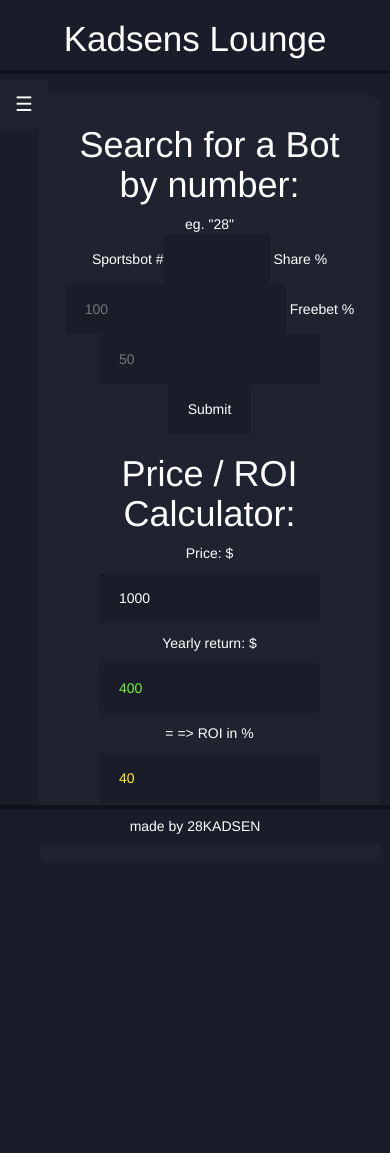
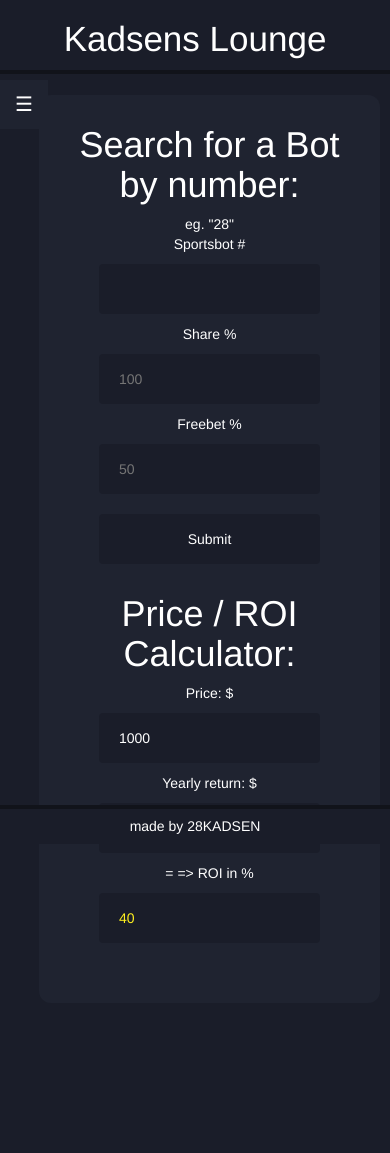
Before and after one commit to 28Drinks/kadsen-docker-real, a Flask app: page /roi in a window 390 px wide. Before the commit the page ends 834 px from the top, so only its background shows below. Run offline with Flask 2, Linux system fonts and the light colour scheme.

Commit message:
db update 12/10 and small design changes

```diff
--- a/my_project/static/roi.css
+++ b/my_project/static/roi.css
@@ -20,13 +20,30 @@ h3 {
 }
 
 @media only screen and (max-width: 1400px) {
-    .test {
+    .responsive-form {
         margin: auto;
         display: flex;
         flex-direction: column;
     }
-    .test input {
+    .responsive-form input {
         margin: 10px;
+    }
+}
+
+@media only screen and (max-width: 800px) {
+    .responsive-post-form {
+        margin: auto;
+        display: flex;
+        flex-direction: column;
+    }
+    .responsive-post-form input {
+        margin: 10px;
+    }
+}
+
+@media only screen and (max-width: 1400px) {
+    .responsive-post-form input {
+        margin-bottom: 10px;
     }
 }
 
--- a/my_project/templates/roi-result.html
+++ b/my_project/templates/roi-result.html
@@ -9,7 +9,7 @@
         <h1>Search for a Bot by number:</h1>
         <div class="post-form">
             <p>eg. "28"</p>
-            <form method="POST">
+            <form method="POST"class="responsive-post-form">
                 Sportsbot #<input type="number" step="1" min="0" max="9999" name="input_bot_number" value="{{ bot_number }}">
                 Share %<input name="share_setting" value="{{ share_setting }}" placeholder="100">
                 Freebet %<input name="bet_setting" value="{{ bet_setting }}" placeholder="50">
@@ -18,7 +18,7 @@
         </div>
         <h1>Price / ROI Calculator:</h1>
         <div class="calculator-form">
-            <form class="test">
+            <form class="responsive-form">
                 Price: $<input name="" type="number" id="price" placeholder="price" value="{{ '%0.2f'| format(return_values_calculated['price']) }}" oninput="roi.value=(Number(yreturn.value) / Number(price.value) * 100 ).toFixed(2)" /> Yearly return: $
                 <input name="" type="number" id="yreturn" placeholder="yearly return" value="{{ '%0.2f'| format(return_values_calculated['total_return']) }}" oninput="roi.value=(Number(yreturn.value) / Number(price.value) * 100 ).toFixed(2)"/>
                 => ROI in %<input name="" type="number" id="roi" placeholder="roi" value="40" oninput="price.value=(Number(yreturn.value) / Number(roi.value) * 100).toFixed(2)"/>
--- a/my_project/templates/roi.html
+++ b/my_project/templates/roi.html
@@ -9,7 +9,7 @@
         <h1>Search for a Bot by number:</h1>
         <div class="post-form">
             <p>eg. "28"</p>
-            <form method="POST">
+            <form method="POST" class="responsive-post-form">
                 Sportsbot #<input type="number" step="1" min="0" max="9999" name="input_bot_number" value="{{ bot_number }}">
                 Share %<input name="share_setting" value="{{ share_setting }}" placeholder="100">
                 Freebet %<input name="bet_setting" value="{{ bet_setting }}" placeholder="50">
@@ -18,7 +18,7 @@
         </div>
         <h1>Price / ROI Calculator:</h1>
         <div class="calculator-form">
-            <form class="test" onload="roi.value=(Number(yreturn.value) / Number(price.value) * 100 ).toFixed(2)">
+            <form class="responsive-form" onload="roi.value=(Number(yreturn.value) / Number(price.value) * 100 ).toFixed(2)">
                 Price: $<input name="one" type="number" id="price" value="1000" oninput="roi.value=(Number(yreturn.value) / Number(price.value) * 100 ).toFixed(2)" /> Yearly return: $
                 <input name="two" type="number" id="yreturn" value="400" oninput="roi.value=(Number(yreturn.value) / Number(price.value) * 100 ).toFixed(2)"/> =
                 => ROI in %<input name="roi" type="number" id="roi" value="40" oninput="price.value=(Number(yreturn.value) / Number(roi.value) * 100).toFixed(2)"/>
--- a/my_project/templates/share_total.html
+++ b/my_project/templates/share_total.html
@@ -10,7 +10,7 @@
       <!-- js below creates all charts in this container -->
       <div class="charts-container" id="charts-container">
 
-        <canvas id="myCanvas">
+        <canvas id="myCanvas" style="margin-bottom: 50px;">
         </canvas>
 
          <script>
```
Also changed, not shown: my_project/pls_db.db, my_project/static/images/calculator.png (added), 1 other file.
